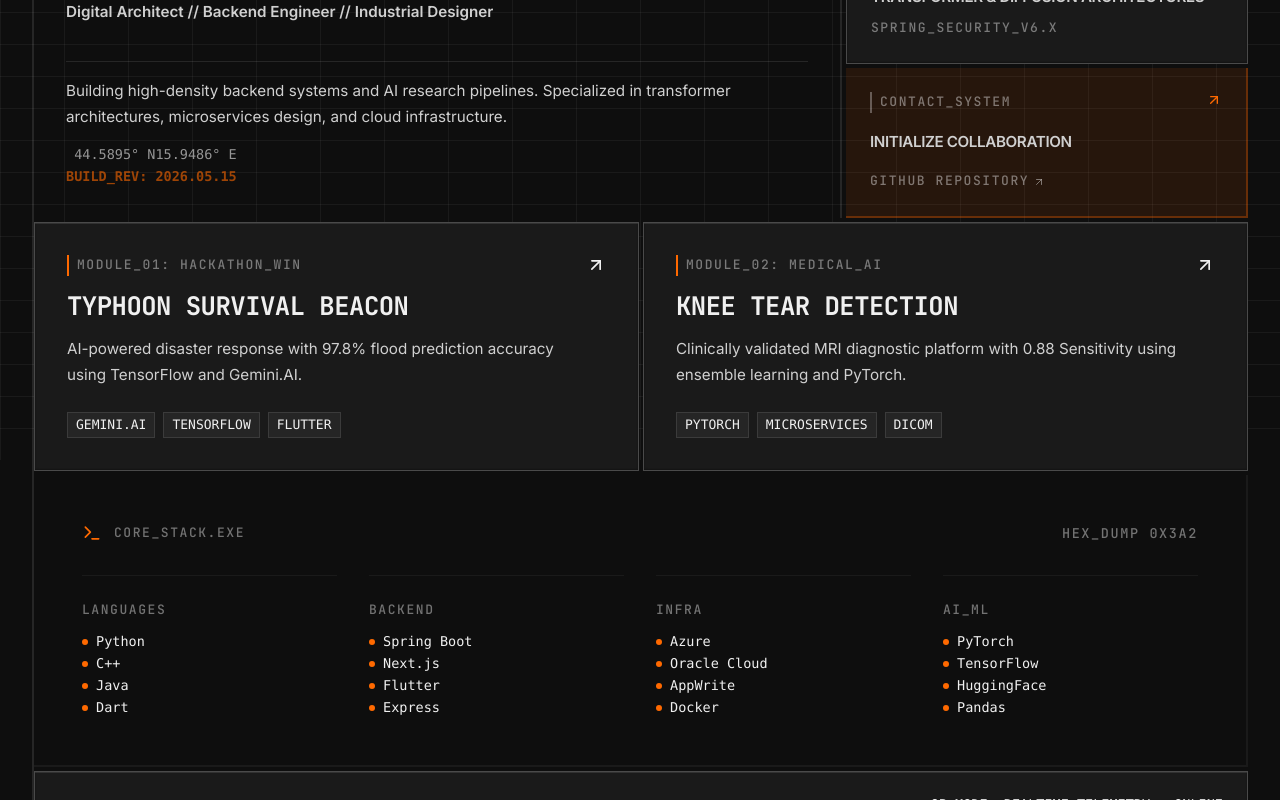
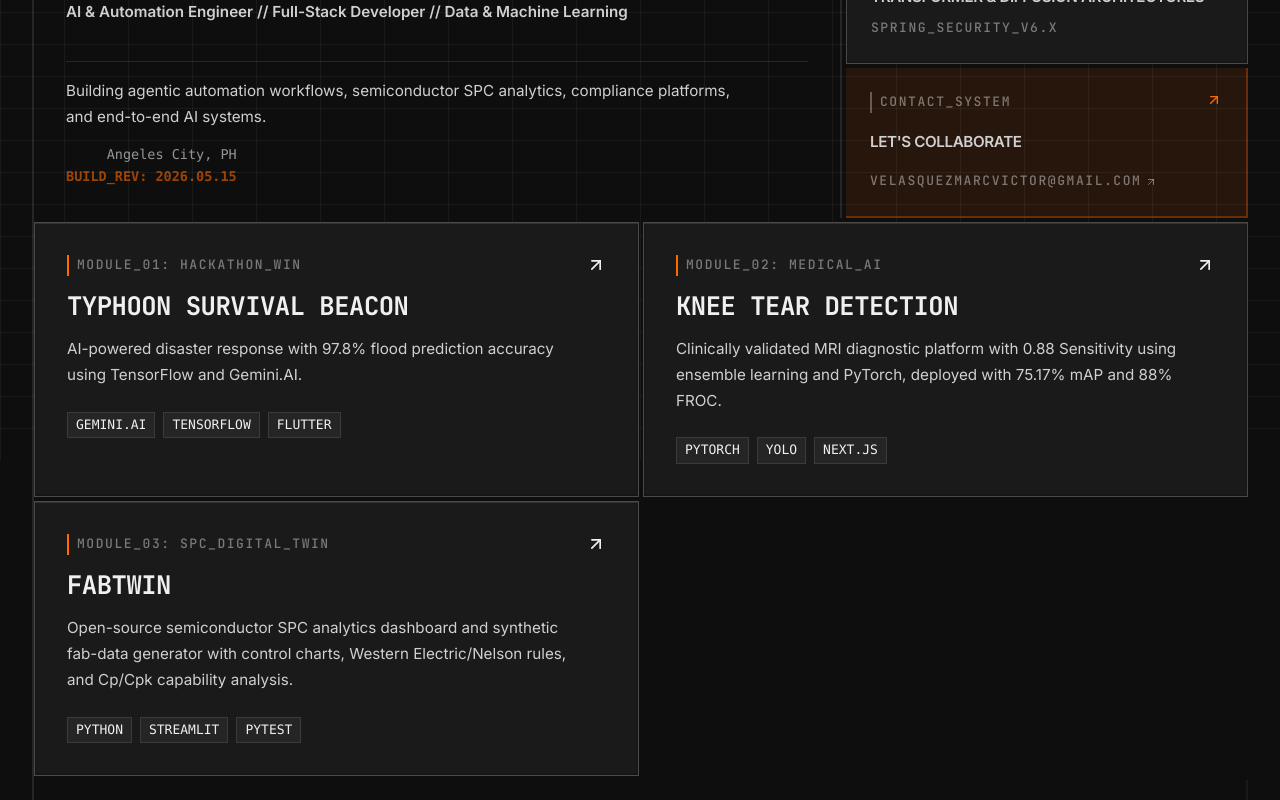
Before and after one commit to marccodesstuff/marccodesstuff-portfolio, a React (Vite) app: page / in a window 1280 px wide. Shown: the part 340-1140 px from the top of the page. Built offline with nearby package versions, Linux system fonts and the light colour scheme.

Commit message:
Update homepage content and featured projects

```diff
--- a/src/pages/HomePage.tsx
+++ b/src/pages/HomePage.tsx
@@ -31,7 +31,7 @@ const HomePage = () => {
               <span className="text-orange-500">Velasquez</span>
             </h1>
             <p className="text-lg lg:text-xl font-bold mt-6 tracking-normal text-te-muted max-w-3xl">
-              Digital Architect // Backend Engineer // Industrial Designer
+              AI & Automation Engineer // Full-Stack Developer // Data & Machine Learning
             </p>
           </div>
 
@@ -39,13 +39,12 @@ const HomePage = () => {
           <div className="mt-8 flex flex-col gap-4 pt-4 border-t border-white/10">
 
             <p className="text-base text-te-muted leading-relaxed max-w-2xl">
-              Building high-density backend systems and AI research pipelines. Specialized in transformer architectures, microservices design, and cloud infrastructure.
+              Building agentic automation workflows, semiconductor SPC analytics, compliance platforms, and end-to-end AI systems.
             </p>
 
             <div className="flex items-center gap-4 text-xs font-mono text-te-muted opacity-60">
               <div className="text-right">
-                <span className="text-xs">44.5895° N</span>
-                <span className="text-xs">15.9486° E</span>
+                <span className="text-xs">Angeles City, PH</span>
                 <span className="mt-1 text-orange-500 font-bold block">BUILD_REV: 2026.05.15</span>
               </div>
             </div>
@@ -91,16 +90,16 @@ const HomePage = () => {
               <ArrowUpRight size={16} className="text-orange-500" />
             </div>
             <p className="text-lg font-black tracking-tight uppercase group-hover:text-white transition-colors">
-              Initialize Collaboration
+              Let's Collaborate
             </p>
             <a
-              href="https://github.com/marccodesstuff"
+              href="mailto:velasquezmarcvictor@gmail.com"
               target="_blank"
               rel="noopener noreferrer"
               onClick={() => window.tactileFeedback?.playClickSound()}
               className="mt-4 te-label text-te-muted hover:text-orange-500 transition-colors flex items-center gap-1 group-hover:underline"
             >
-              GITHUB REPOSITORY <ArrowUpRight size={12} />
+              velasquezmarcvictor@gmail.com <ArrowUpRight size={12} />
             </a>
           </div>
 
@@ -154,12 +153,38 @@ const HomePage = () => {
             </div>
             <h3 className="text-4xl font-black uppercase tracking-tighter mb-4">Knee Tear Detection</h3>
             <p className="text-base font-medium mb-6 leading-relaxed text-te-muted max-w-lg">
-              Clinically validated MRI diagnostic platform with 0.88 Sensitivity using ensemble learning and PyTorch.
+              Clinically validated MRI diagnostic platform with 0.88 Sensitivity using ensemble learning and PyTorch, deployed with 75.17% mAP and 88% FROC.
             </p>
             <div className="flex gap-2 text-[11px] text-te-muted font-mono uppercase">
               <span className="px-2 py-0.5 bg-white/5 border border-white/10">PYTORCH</span>
-              <span className="px-2 py-0.5 bg-white/5 border border-white/10">MICROSERVICES</span>
-              <span className="px-2 py-0.5 bg-white/5 border border-white/10">DICOM</span>
+              <span className="px-2 py-0.5 bg-white/5 border border-white/10">YOLO</span>
+              <span className="px-2 py-0.5 bg-white/5 border border-white/10">NEXT.JS</span>
+            </div>
+          </div>
+
+          {/* Project 03: FabTwin / SPC Analytics */}
+          <div
+            role="button"
+            tabIndex={0}
+            onClick={() => {
+              window.tactileFeedback?.playClickSound();
+              navigateWithTransition('/projects');
+            }}
+            onKeyDown={(e) => { if (e.key === 'Enter') { navigateWithTransition('/projects'); } }}
+            className="te-module p-5 sm:p-8 border-b-2 border-white/5 group cursor-pointer hover:bg-white/[0.03] transition-colors"
+          >
+            <div className="flex justify-between items-start mb-4">
+              <span className="te-label border-l-2 border-orange-500 pl-2">MODULE_03: SPC_DIGITAL_TWIN</span>
+              <ArrowUpRight size={20} className="text-te-muted group-hover:text-white transition-all" />
+            </div>
+            <h3 className="text-4xl font-black uppercase tracking-tighter mb-4">FabTwin</h3>
+            <p className="text-base font-medium mb-6 leading-relaxed text-te-muted max-w-lg">
+              Open-source semiconductor SPC analytics dashboard and synthetic fab-data generator with control charts, Western Electric/Nelson rules, and Cp/Cpk capability analysis.
+            </p>
+            <div className="flex gap-2 text-[11px] text-te-muted font-mono uppercase">
+              <span className="px-2 py-0.5 bg-white/5 border border-white/10">PYTHON</span>
+              <span className="px-2 py-0.5 bg-white/5 border border-white/10">STREAMLIT</span>
+              <span className="px-2 py-0.5 bg-white/5 border border-white/10">PYTEST</span>
             </div>
           </div>
 
--- a/src/pages/ProjectsPage.tsx
+++ b/src/pages/ProjectsPage.tsx
@@ -3,6 +3,7 @@ import { ArrowUpRight, X, Cpu } from 'lucide-react'
 import { usePageTransition } from '../components/PageTransition'
 
 // Import all project JSON files
+import projectsData from '../data/projects.json'
 import sgpClipperData from '../data/projects/sgp-clipper.json'
 import typhoonBeaconData from '../data/projects/typhoon-beacon.json'
 import kneeDetectionData from '../data/projects/knee-detection.json'
@@ -18,6 +19,7 @@ const ProjectsPage = () => {
 
   // Compile all projects into array
   const projects: any[] = [
+    ...projectsData,
     sgpClipperData,
     typhoonBeaconData,
     kneeDetectionData,
@@ -26,7 +28,7 @@ const ProjectsPage = () => {
     bodyMicrogamesData,
     waterManagementData,
     pageShutterData,
-    // Add the restored projects
+    // Legacy projects
     { id: 'trestle', title: 'Trestle', tagline: 'Block-Based Word Processor', description: 'A block-based word processor that auto-arranges your content to avoid whitespace and optimize layout.', tech: ['Flutter', 'Dart', 'Database Management', 'AWS Deployment'], date: 'Sep 2024 - Dec 2024', status: 'completed', icon: 'TextAlignJustify' },
     { id: 'water-management-v1', title: 'Water Management and Processing Web Application', tagline: 'Environmental Data Platform', description: 'Developed a full-stack web application using Next.js for client and server operations and Express.js to handle mySQL database connectivity.', tech: ['Next.js', 'Express.js', 'mySQL', 'RESTful API'], date: 'May 2024', status: 'completed', icon: 'Database' }
   ]
```
